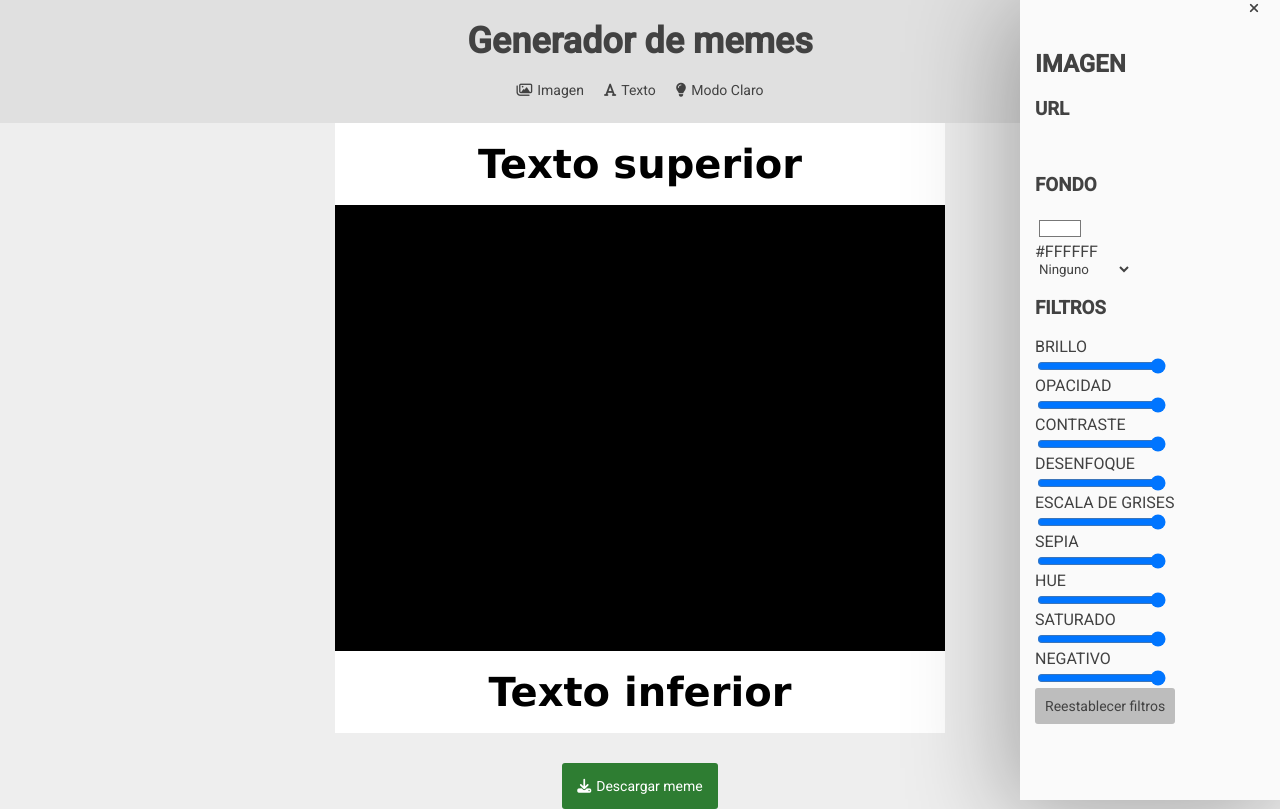
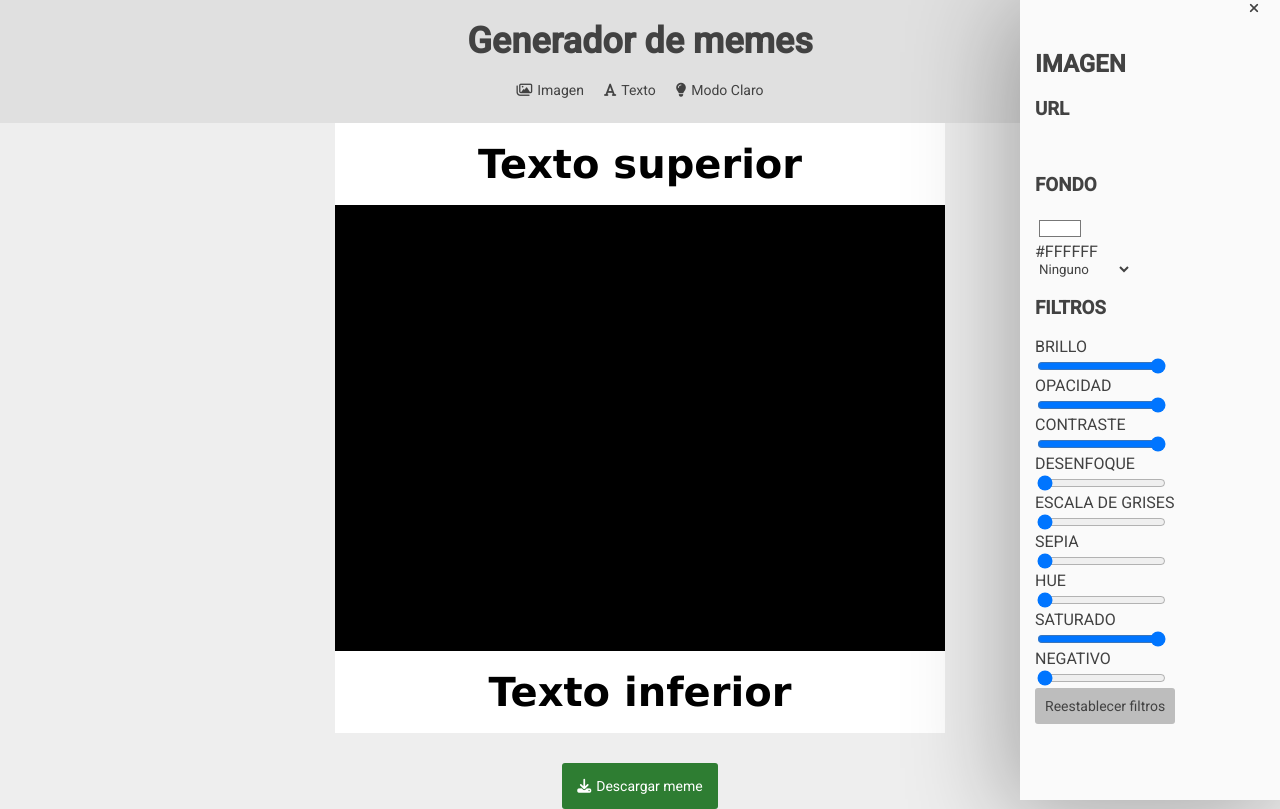
Before and after one commit to lmbd92/Generador-Memes, a plain HTML site: page index.html in a window 1280 px wide. Both pictures are taken after a click on the button "Reestablecer filtros". Drawn offline with Linux system fonts and the light colour scheme.

Commit message:
finalizando panel img filtros y btn restablecer

```diff
--- a/app.js
+++ b/app.js
@@ -12,6 +12,22 @@ const inputImg = document.querySelector("#url-img-input");
 const memeImg = document.querySelector("#meme-img");
 const inputFondo = document.querySelector("#color-fondo-img-input");
 const optionSelect = document.querySelector("#efectos-fondo");
+
+//Filtros
+
+const filtroBrillo = document.querySelector("#brillo-range");
+const filtroOpacidad = document.querySelector("#opacidad-range");
+const filtroContraste = document.querySelector("#contraste-range");
+const filtroDesenfoque = document.querySelector("#desenfoque-range");
+const filtroGrises = document.querySelector("#grises-range");
+const filtroSepia = document.querySelector("#sepia-range");
+const filtroHUE = document.querySelector("#hue-range");
+const filtroSaturado = document.querySelector("#saturado-range");
+const filtroNegativo = document.querySelector("#negativo-range");
+
+//Restablecer filtros
+
+const btnRestart = document.querySelector("#restablecer-filtros");
 
 // Ocultar panel
 btnClose.addEventListener("click", () => {
@@ -64,3 +80,40 @@ optionSelect.addEventListener("change", () => {
 });
 
 // Filtros imagen
+
+const actualizarFiltros = () => {
+  memeImg.style.filter = `brightness(${filtroBrillo.value})
+  opacity(${filtroOpacidad.value}) contrast(${filtroContraste.value}%)
+  blur(${filtroDesenfoque.value}px) grayscale(${filtroGrises.value}%)
+  sepia(${filtroSepia.value}%) hue-rotate(${filtroHUE.value}deg)
+  saturate(${filtroSaturado.value}%) invert(${filtroNegativo.value})`;
+};
+
+filtroBrillo.addEventListener("change", actualizarFiltros);
+filtroOpacidad.addEventListener("change", actualizarFiltros);
+filtroContraste.addEventListener("change", actualizarFiltros);
+filtroDesenfoque.addEventListener("change", actualizarFiltros);
+filtroGrises.addEventListener("change", actualizarFiltros);
+filtroSepia.addEventListener("change", actualizarFiltros);
+filtroHUE.addEventListener("change", actualizarFiltros);
+filtroSaturado.addEventListener("change", actualizarFiltros);
+filtroNegativo.addEventListener("change", actualizarFiltros);
+
+//Resestablecer filtros
+
+const reiniciar = () => {
+  filtroBrillo.value = "1";
+  filtroOpacidad.value = "1";
+  filtroContraste.value = "1000";
+  filtroDesenfoque.value = "0";
+  filtroGrises.value = "0";
+  filtroSepia.value = "0";
+  filtroHUE.value = "0";
+  filtroSaturado.value = "100";
+  filtroNegativo.value = "0";
+};
+
+btnRestart.addEventListener("click", () =>{
+  reiniciar();
+  actualizarFiltros();
+});
--- a/index.html
+++ b/index.html
@@ -121,13 +121,13 @@
           <h3 class="panel-control-title">FILTROS</h3>
           <div class="panel-control-filtros"><label for="brillo-range">BRILLO</label><input type="range" id="brillo-range" min="0" max="1" value="1" step="0.1"></div>
           <div class="panel-control-filtros"><label for="opacidad-range">OPACIDAD</label><input type="range" id="opacidad-range" min="0" max="1" value="1" step="0.1"></div>
-          <div class="panel-control-filtros"><label for="contraste-range">CONTRASTE</label><input type="range" id="contraste-range" min="0" max="1" value="1" step="0.1"></div>
-          <div class="panel-control-filtros"><label for="desenfoque-range">DESENFOQUE</label><input type="range" id="desenfoque-range" min="0" max="1" value="1" step="0.1"></div>
-          <div class="panel-control-filtros"><label for="grises-range">ESCALA DE GRISES</label><input type="range" id="grises-range" min="0" max="1" value="1" step="0.1"></div>
-          <div class="panel-control-filtros"><label for="sepia-range">SEPIA</label><input type="range"  id="sepia-range" min="0" max="1" value="1" step="0.1"></div>
-          <div class="panel-control-filtros"><label for="hue-range">HUE</label><input type="range" id="hue-range" min="0" max="1" value="1" step="0.1"></div>
-          <div class="panel-control-filtros"><label for="saturado-range">SATURADO</label><input type="range" id="saturado-range" min="0" max="1" value="1" step="0.1"></div>
-          <div class="panel-control-filtros"><label for="negativo-range">NEGATIVO</label><input type="range" id="negativo-range" min="0" max="1" value="1" step="0.1"></div>
+          <div class="panel-control-filtros"><label for="contraste-range">CONTRASTE</label><input type="range" id="contraste-range" min="100%" max="1000%" value="1000" step="1%"></div>
+          <div class="panel-control-filtros"><label for="desenfoque-range">DESENFOQUE</label><input type="range" id="desenfoque-range" min="0px" max="1px" value="0" step="0.001px"></div> <!--Revisar escala de desenfoque-->
+          <div class="panel-control-filtros"><label for="grises-range">ESCALA DE GRISES</label><input type="range" id="grises-range" min="0%" max="100%" value="0" step="1%"></div>
+          <div class="panel-control-filtros"><label for="sepia-range">SEPIA</label><input type="range"  id="sepia-range" min="0%" max="100%" value="0" step="1%"></div>
+          <div class="panel-control-filtros"><label for="hue-range">HUE</label><input type="range" id="hue-range" min="0deg" max="360deg" value="0" step="1deg"></div>
+          <div class="panel-control-filtros"><label for="saturado-range">SATURADO</label><input type="range" id="saturado-range" min="100%" max="1000%" value="100" step="10%"></div>
+          <div class="panel-control-filtros"><label for="negativo-range">NEGATIVO</label><input type="range" id="negativo-range" min="0" max="1" value="0" step="0.1"></div>
         </div>
         <button class="button button-default" id="restablecer-filtros">Reestablecer filtros</button>
       </section>
```
